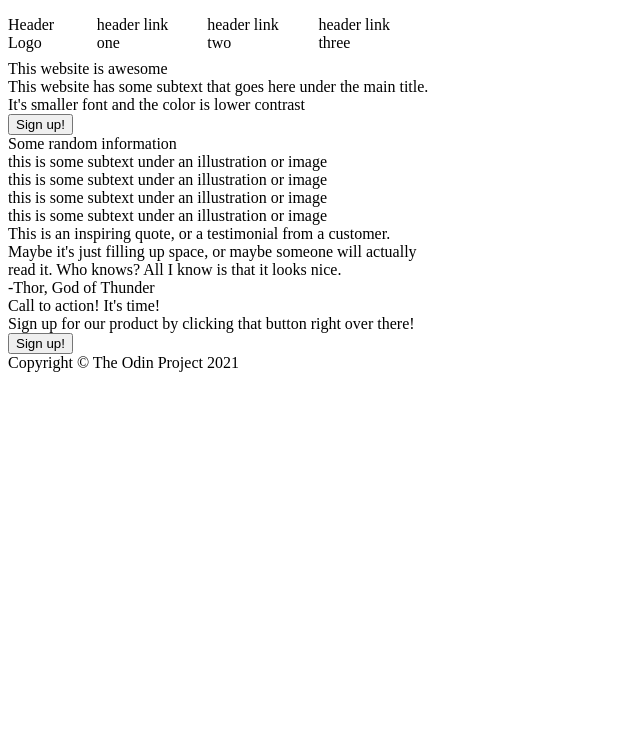
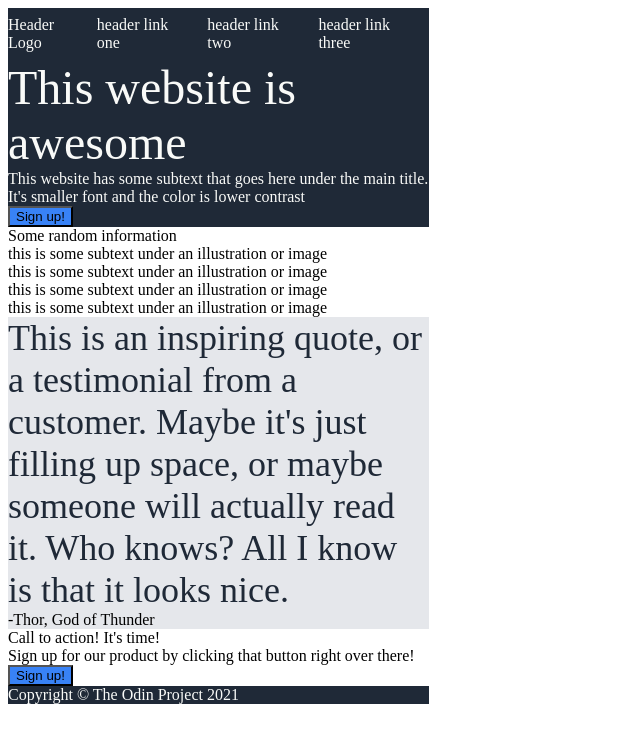
Before and after one commit to Valkyrie8492/landing-page, a plain HTML site: page index.html in a window 1280 px wide. Shown: the whole page, without its empty margins (0-640 px from the left). Drawn offline with Linux system fonts and the light colour scheme.

Commit message:
added a majority of the text styling

```diff
--- a/style.css
+++ b/style.css
@@ -10,20 +10,55 @@ body {
         display: flex;
         justify-content: center;
         align-items: center;
+        background-color: #1f2937;
     }
 
     .right-links {
         display: flex;
         flex-direction: row;
+        color: #f9faf8;
     }
 
     .right-link {
         display: flex;
         justify-content: right;
         padding: 8px;
+        color: #f9faf8;
     }
 
     .left-links {
         font-weight: bold;
         justify-content: left;
+        color: #f9faf8;
+        font-size: 24px;
     }
+
+    .title {
+        font-weight: extra bold;
+        color: #f9faf8;
+        font-size: 48px;
+    }
+
+    .top {
+        background-color: #1f2937;
+        color: #f9faf8;
+    }
+
+    .block-2 {
+        background-color: #e5e7eb;
+    }
+
+    .footer {
+        background-color: #1f2937;
+        color: #f9faf8;
+    }
+
+    .quote {
+        font-size: 36px;
+        color: #1f2937;
+        font-style: light italic;
+    }
+
+button {
+    background-color: #3882f6;
+}
```
